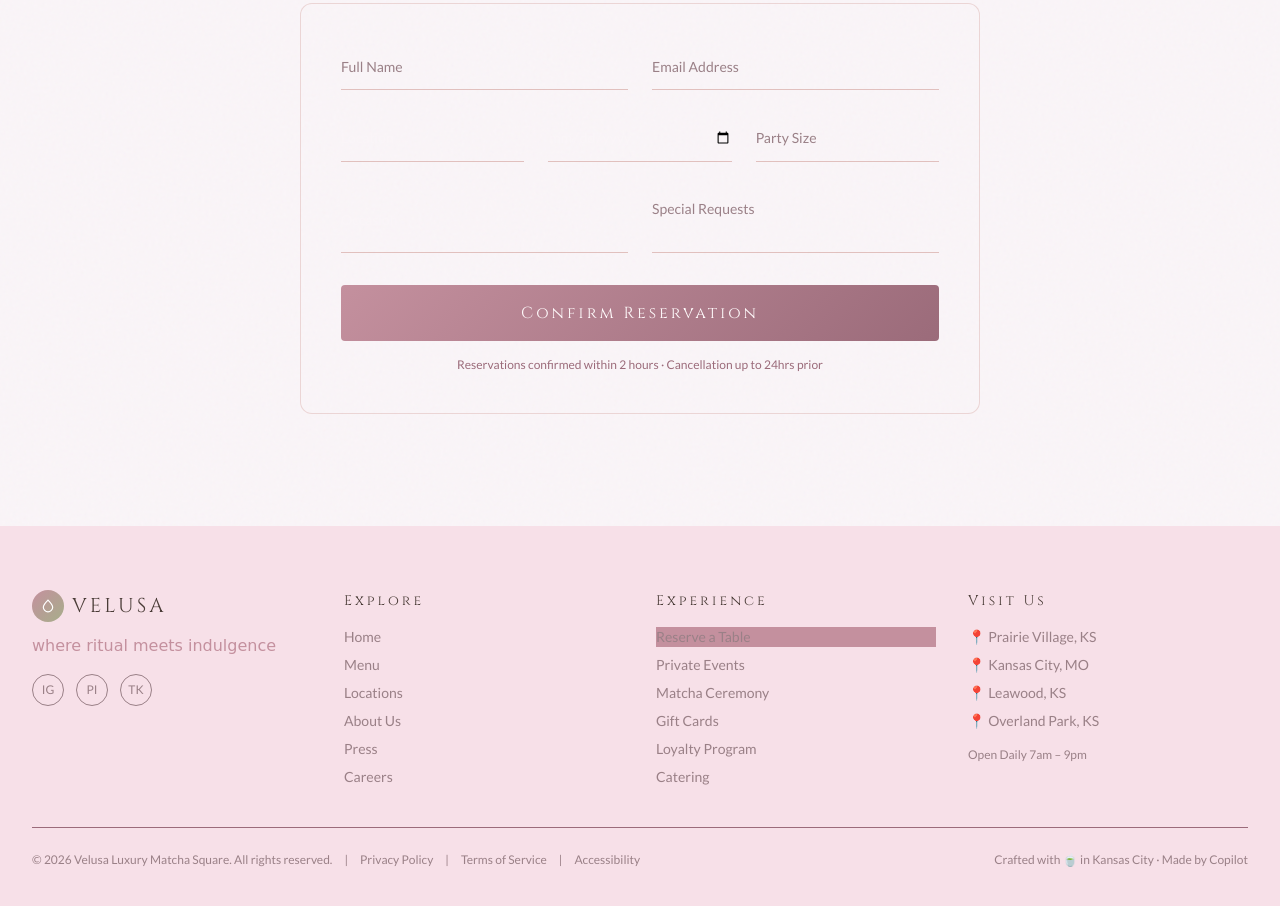
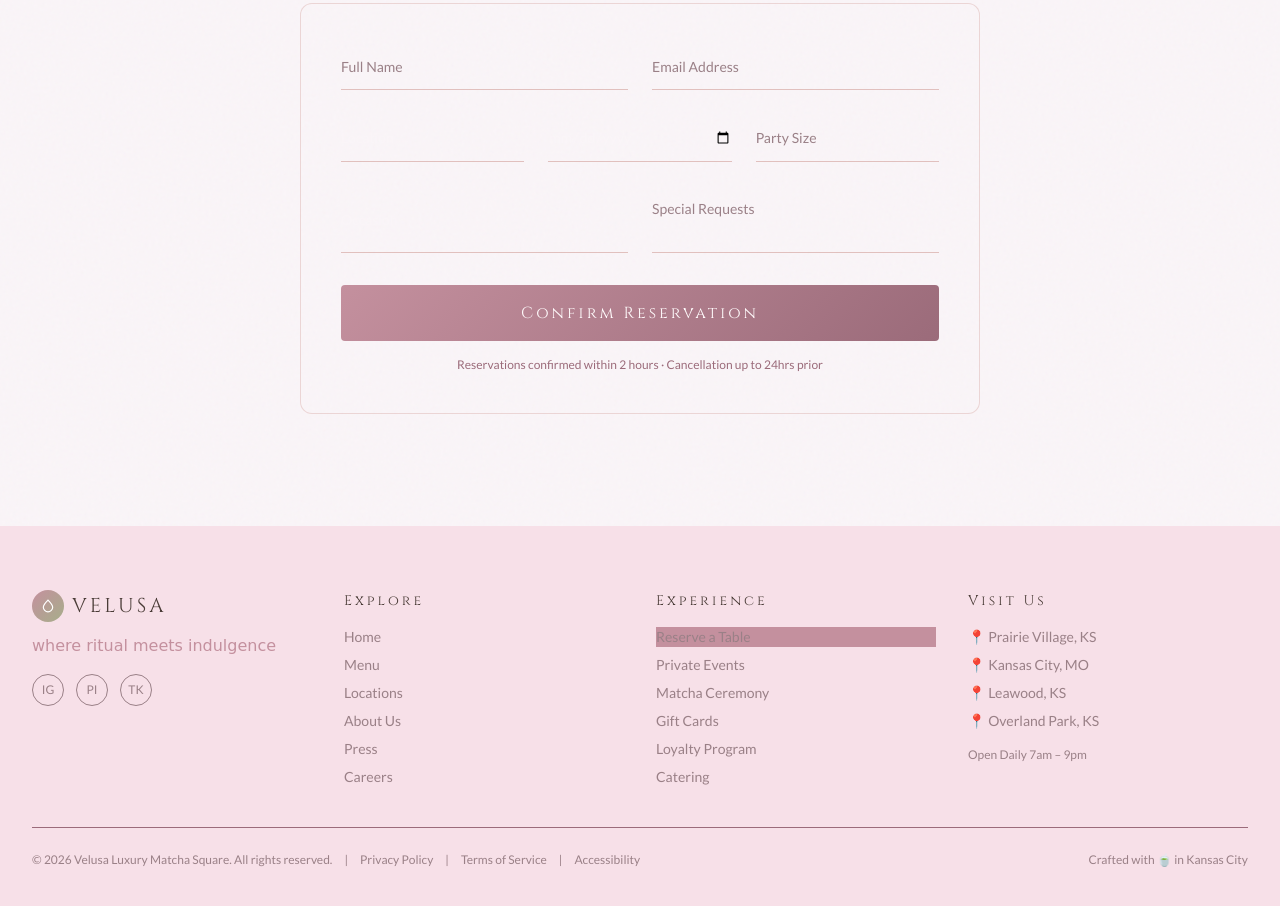
Before and after one commit to pangkayvang/sipvelusa, a plain HTML site: page sipvelusa-site/index.html in a window 1280 px wide. Shown: the part 3504-4410 px from the top of the page. Drawn offline with nearby package versions, Linux system fonts and the light colour scheme; a web font is replaced by a local one.

Commit message:
Update footer text in index.html
Removed '· Made by Copilot' from footer text.

```diff
--- a/sipvelusa-site/index.html
+++ b/sipvelusa-site/index.html
@@ -1379,7 +1379,7 @@
             <span data-id="757">|</span>
             <a data-id="758" href="#" class="hover:text-blush transition-colors">Accessibility</a>
           </div>
-          <p data-id="759" class="font-lato text-sage text-xs">Crafted with 🍵 in Kansas City · Made by Copilot</p>
+          <p data-id="759" class="font-lato text-sage text-xs">Crafted with 🍵 in Kansas City</p>
         </div>
       </div>
     </footer>
```
